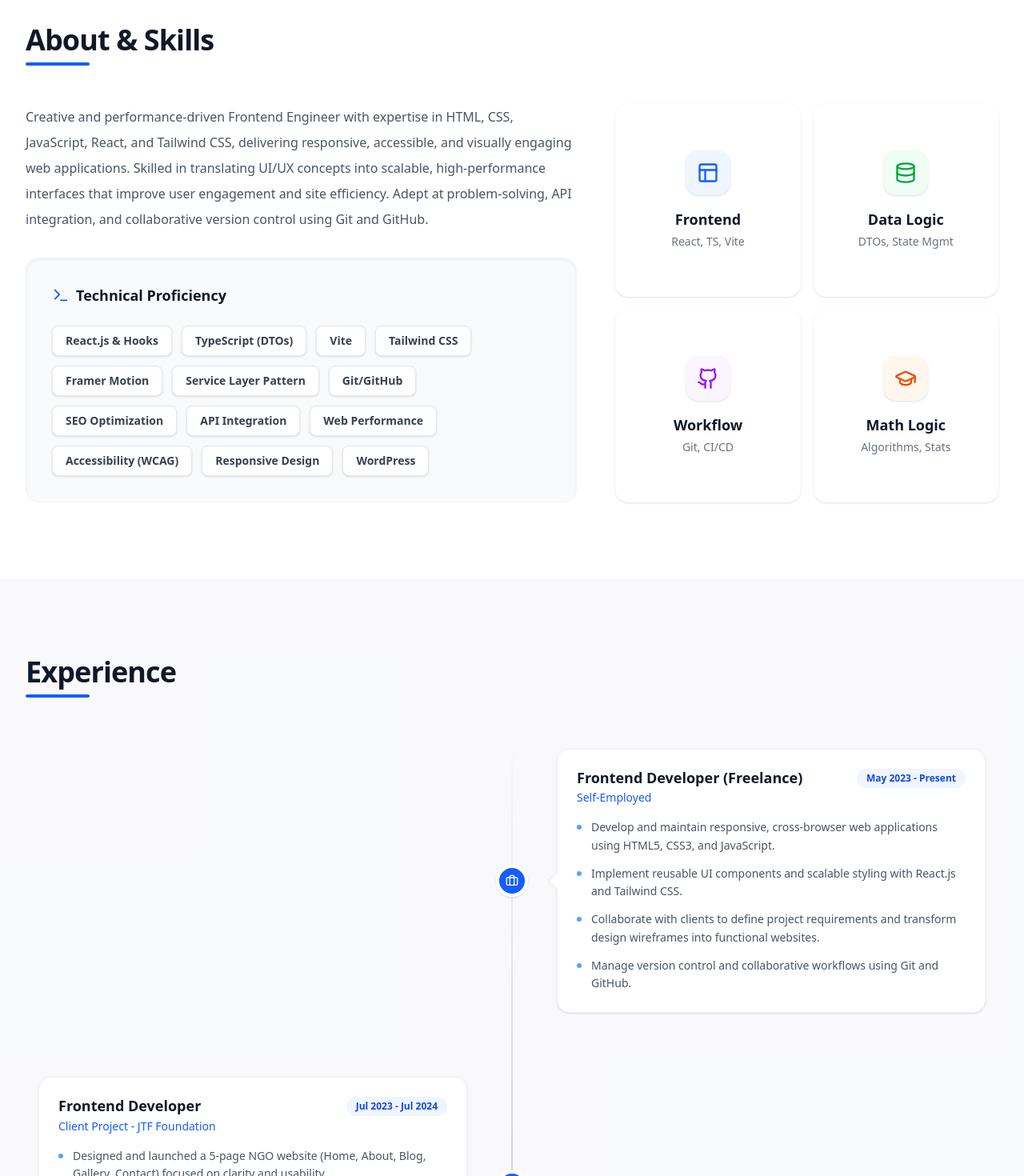
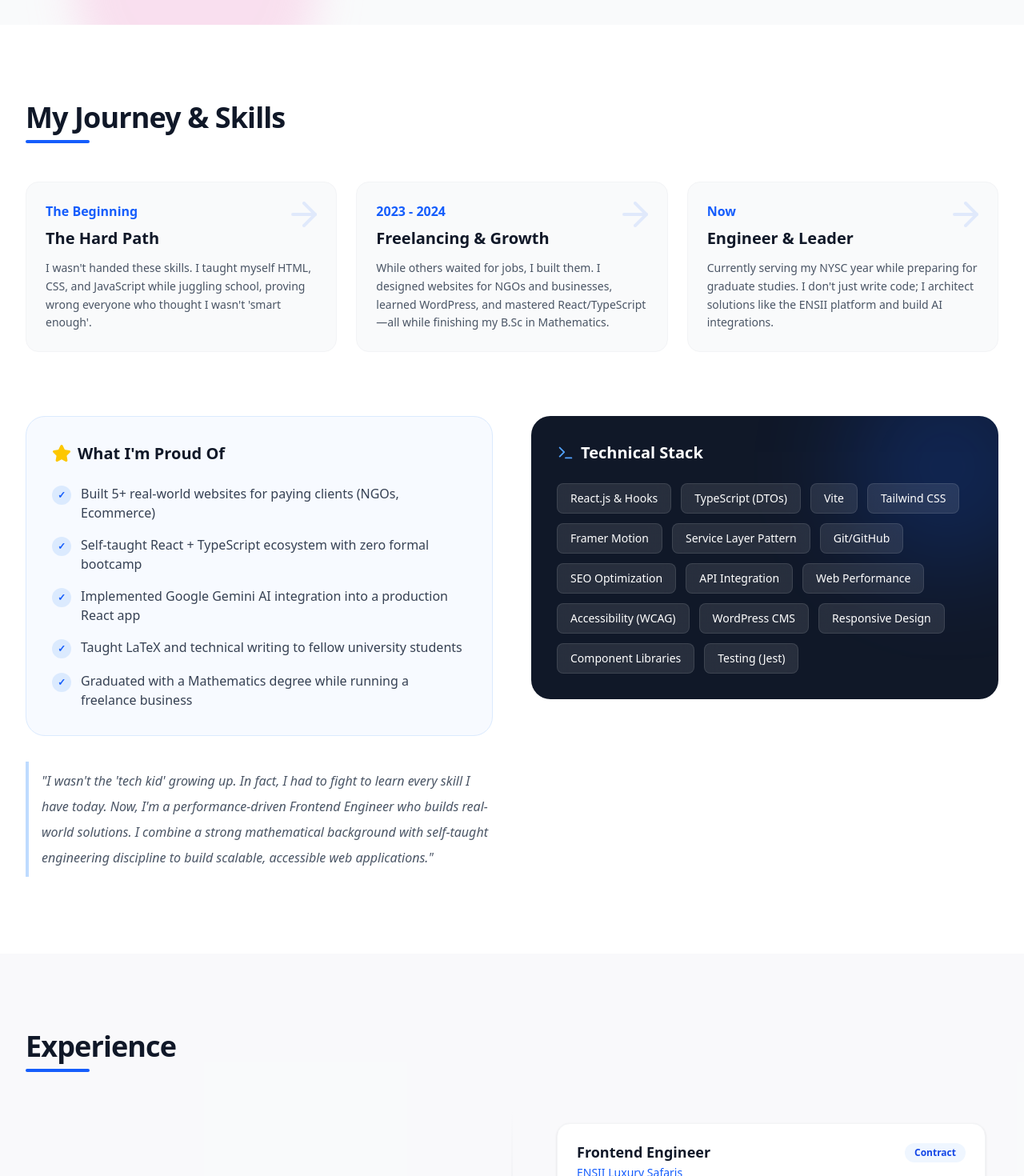
Before and after one commit to Mafresh-BB/maadan-portfolio, a React (Vite) app: page / in a window 1280 px wide. Shown: the part 960-2430 px from the top of the page at 80% size. Built offline with nearby package versions, Linux system fonts and the light colour scheme; no server answers.

Commit message:
Update About section with Journey and Bragging Rights content

```diff
--- a/index.html
+++ b/index.html
@@ -2,9 +2,20 @@
 <html lang="en">
   <head>
     <meta charset="UTF-8" />
-     <link rel="icon" type="image/svg+xml" href="/favicon.svg" />
+    <link rel="icon" type="image/svg+xml" href="/favicon.svg" />
     <meta name="viewport" content="width=device-width, initial-scale=1.0" />
-    <title>maadan-portfolio</title>
+
+    <!-- SEO & Credibility Improvements -->
+    <title>Abdulyekeen Maadan | Frontend Engineer & AI-Augmented Developer</title>
+    <meta name="description" content="Self-taught Frontend Engineer skilled in React, Tailwind, and TypeScript. Builder of clean UIs, real client projects, and AI-powered web experiences." />
+    <meta name="keywords" content="Frontend Developer, React, TypeScript, Lagos, Remote, Software Engineer" />
+    <meta name="author" content="Abdulyekeen Maadan" />
+
+    <!-- Open Graph (For nice links on WhatsApp/LinkedIn) -->
+    <meta property="og:title" content="Abdulyekeen Maadan - Frontend Engineer" />
+    <meta property="og:description" content="Check out my portfolio featuring AI integration and luxury travel platforms." />
+    <meta property="og:image" content="/profile.jpg" />
+
   </head>
   <body>
     <div id="root"></div>
--- a/src/components/sections/About.tsx
+++ b/src/components/sections/About.tsx
@@ -1,31 +1,67 @@
-import { Terminal, Github, GraduationCap, Layout, Database } from 'lucide-react';
-import { personalInfo, skills } from '../../data/content';
+import { Terminal, Star, ArrowRight } from 'lucide-react';
+import { personalInfo, skills, journey, braggingRights } from '../../data/content';
 import { SectionTitle } from '../ui/SectionTitle';
-import { Card } from '../ui/Card';
 
 export const About = () => {
   return (
     <section id="about" className="py-24 bg-white relative">
       <div className="max-w-7xl mx-auto px-4 sm:px-6 lg:px-8">
-        {/* Fixed: subtitle needs to be a string, and text must be inside the tag */}
-        <SectionTitle subtitle="about">About & Skills</SectionTitle>
+        <SectionTitle subtitle="about">My Journey & Skills</SectionTitle>
+
+        {/* Journey Section (New) */}
+        <div className="grid md:grid-cols-3 gap-6 mb-20">
+          {journey.map((step, idx) => (
+            <div key={idx} className="bg-gray-50 p-6 rounded-2xl border border-gray-100 relative overflow-hidden group hover:-translate-y-1 transition-transform duration-300">
+              <div className="absolute top-0 right-0 p-4 opacity-10 group-hover:opacity-20 transition-opacity">
+                <ArrowRight size={48} className="text-blue-600" />
+              </div>
+              <div className="text-blue-600 font-bold mb-2">{step.year}</div>
+              <h3 className="text-xl font-bold text-gray-900 mb-3">{step.title}</h3>
+              <p className="text-gray-600 text-sm leading-relaxed">{step.description}</p>
+            </div>
+          ))}
+        </div>
 
         <div className="grid md:grid-cols-12 gap-12">
-          <div className="md:col-span-7 space-y-8">
-            <div className="prose prose-lg text-gray-600 leading-loose">
-              <p>{personalInfo.about}</p>
+          {/* Bragging Rights (New) */}
+          <div className="md:col-span-6 space-y-8">
+             <div className="bg-blue-50/50 rounded-3xl p-8 border border-blue-100">
+               <h3 className="font-bold text-gray-900 mb-6 flex items-center gap-2 text-xl">
+                <Star className="text-yellow-400 fill-yellow-400" />
+                What I'm Proud Of
+              </h3>
+              <ul className="space-y-4">
+                {braggingRights.map((item, idx) => (
+                  <li key={idx} className="flex items-start gap-3">
+                    <span className="w-6 h-6 rounded-full bg-blue-100 text-blue-600 flex items-center justify-center text-xs font-bold shrink-0 mt-0.5">✓</span>
+                    <span className="text-gray-700 font-medium">{item}</span>
+                  </li>
+                ))}
+              </ul>
             </div>
 
-            <div className="bg-gray-50 rounded-2xl p-8 border border-gray-100 shadow-inner">
-               <h3 className="font-bold text-gray-900 mb-6 flex items-center gap-2 text-lg">
-                <Terminal size={22} className="text-blue-600" />
-                Technical Proficiency
+            <div className="prose prose-lg text-gray-600 leading-loose">
+               <p className="italic border-l-4 border-blue-200 pl-4 py-2">
+                 "{personalInfo.about}"
+               </p>
+            </div>
+          </div>
+
+          {/* Skills Grid */}
+          <div className="md:col-span-6">
+             <div className="bg-gray-900 text-white rounded-3xl p-8 relative overflow-hidden">
+                <div className="absolute top-0 right-0 w-64 h-64 bg-blue-600 rounded-full blur-3xl opacity-20 -mr-16 -mt-16"></div>
+
+                <h3 className="font-bold mb-6 flex items-center gap-2 text-xl relative z-10">
+                  <Terminal size={22} className="text-blue-400" />
+                  Technical Stack
                 </h3>
-              <div className="flex flex-wrap gap-3">
+
+                <div className="flex flex-wrap gap-3 relative z-10">
                   {skills.map((skill) => (
                     <span
                       key={skill}
-                    className="px-4 py-2 bg-white text-gray-700 text-sm font-semibold rounded-lg shadow-sm border border-gray-200 hover:border-blue-300 hover:text-blue-600 transition-colors cursor-default"
+                      className="px-4 py-2 bg-white/10 hover:bg-white/20 text-white text-sm font-medium rounded-lg backdrop-blur-sm border border-white/10 transition-colors cursor-default"
                     >
                       {skill}
                     </span>
@@ -33,23 +69,6 @@ export const About = () => {
                 </div>
              </div>
           </div>
-
-          <div className="md:col-span-5 grid grid-cols-1 sm:grid-cols-2 gap-4">
-             {[
-               { icon: Layout, title: "Frontend", sub: "React, TS, Vite", color: "text-blue-600", bg: "bg-blue-50" },
-               { icon: Database, title: "Data Logic", sub: "DTOs, State Mgmt", color: "text-green-600", bg: "bg-green-50" },
-               { icon: Github, title: "Workflow", sub: "Git, CI/CD", color: "text-purple-600", bg: "bg-purple-50" },
-               { icon: GraduationCap, title: "Math Logic", sub: "Algorithms, Stats", color: "text-orange-600", bg: "bg-orange-50" }
-             ].map((item, idx) => (
-               <Card key={idx} className="flex flex-col items-center justify-center text-center p-6 h-full border-transparent hover:border-gray-200">
-                  <div className={`w-14 h-14 ${item.bg} ${item.color} rounded-2xl flex items-center justify-center mb-4 shadow-sm`}>
-                    <item.icon size={28} />
-                  </div>
-                  <h4 className="font-bold text-gray-900 text-lg">{item.title}</h4>
-                  <p className="text-sm text-gray-500 mt-1 font-medium">{item.sub}</p>
-               </Card>
-             ))}
-          </div>
         </div>
       </div>
     </section>
--- a/src/components/sections/Hero.tsx
+++ b/src/components/sections/Hero.tsx
@@ -1,4 +1,4 @@
-import { Mail, Github, MapPin, Globe, Code2 } from 'lucide-react';
+import { Mail, Github, MapPin, Globe, Code2, Download } from 'lucide-react';
 import { personalInfo } from '../../data/content';
 
 export const Hero = ({ scrollToContact }: { scrollToContact: () => void }) => {
@@ -29,7 +29,7 @@ export const Hero = ({ scrollToContact }: { scrollToContact: () => void }) => {
               </h1>
 
               <p className="text-xl text-gray-600 leading-relaxed max-w-lg mx-auto md:mx-0 animate-in fade-in slide-in-from-bottom-8 duration-1000 delay-100">
-                Building responsive, accessible, and visually engaging web applications with React, TypeScript, and modern design principles.
+                {personalInfo.about}
               </p>
 
               <div className="flex flex-col sm:flex-row gap-4 pt-4 justify-center md:justify-start animate-in fade-in slide-in-from-bottom-10 duration-1000 delay-200">
@@ -41,13 +41,13 @@ export const Hero = ({ scrollToContact }: { scrollToContact: () => void }) => {
                   Contact Me
                 </button>
                 <a
-                  href={personalInfo.github}
+                  href={personalInfo.resumePdf}
                   target="_blank"
                   rel="noreferrer"
                   className="px-8 py-4 bg-white text-gray-800 font-bold rounded-xl border border-gray-200 hover:bg-gray-50 transition-all hover:border-gray-300 hover:-translate-y-1 flex items-center justify-center gap-2 shadow-sm"
                 >
-                  <Github size={20} />
-                  GitHub
+                  <Download size={20} />
+                  Download CV
                 </a>
               </div>
 
--- a/src/data/content.ts
+++ b/src/data/content.ts
@@ -1,4 +1,4 @@
-import type { Experience, Project, Education } from '../types';
+import type { Experience, Project, Education, JourneyStep } from '../types';
 
 export const personalInfo = {
   name: "ABDULYEKEEN MAADAN",
@@ -8,45 +8,71 @@ export const personalInfo = {
   email: "babatundemaadan@gmail.com",
   github: "https://github.com/Mafresh-BB",
   avatar: "/profile.jpg",
-  about: "Creative and performance-driven Frontend Engineer with expertise in HTML, CSS, JavaScript, React, and Tailwind CSS, delivering responsive, accessible, and visually engaging web applications. Skilled in translating UI/UX concepts into scalable, high-performance interfaces that improve user engagement and site efficiency. Adept at problem-solving, API integration, and collaborative version control using Git and GitHub."
+  resumePdf: "/ABDULYEKEEN MAADAN- FRONTEND DEVELOPER CV.pdf", // Make sure this file is in public folder
+  about: "I wasn't the 'tech kid' growing up. In fact, I had to fight to learn every skill I have today. Now, I'm a performance-driven Frontend Engineer who builds real-world solutions. I combine a strong mathematical background with self-taught engineering discipline to build scalable, accessible web applications."
 };
+
+export const journey: JourneyStep[] = [
+  {
+    year: "The Beginning",
+    title: "The Hard Path",
+    description: "I wasn't handed these skills. I taught myself HTML, CSS, and JavaScript while juggling school, proving wrong everyone who thought I wasn't 'smart enough'."
+  },
+  {
+    year: "2023 - 2024",
+    title: "Freelancing & Growth",
+    description: "While others waited for jobs, I built them. I designed websites for NGOs and businesses, learned WordPress, and mastered React/TypeScript—all while finishing my B.Sc in Mathematics."
+  },
+  {
+    year: "Now",
+    title: "Engineer & Leader",
+    description: "Currently serving my NYSC year while preparing for graduate studies. I don't just write code; I architect solutions like the ENSII platform and build AI integrations."
+  }
+];
+
+export const braggingRights = [
+  "Built 5+ real-world websites for paying clients (NGOs, Ecommerce)",
+  "Self-taught React + TypeScript ecosystem with zero formal bootcamp",
+  "Implemented Google Gemini AI integration into a production React app",
+  "Taught LaTeX and technical writing to fellow university students",
+  "Graduated with a Mathematics degree while running a freelance business"
+];
 
 export const skills = [
   "React.js & Hooks", "TypeScript (DTOs)", "Vite", "Tailwind CSS",
   "Framer Motion", "Service Layer Pattern", "Git/GitHub", "SEO Optimization",
-  "API Integration", "Web Performance", "Accessibility (WCAG)", "Responsive Design", "WordPress"
+  "API Integration", "Web Performance", "Accessibility (WCAG)", "WordPress CMS", "Responsive Design", "Component Libraries", "Testing (Jest)"
 ];
 
 export const experiences: Experience[] = [
+  {
+    role: "Frontend Engineer",
+    company: "ENSII Luxury Safaris",
+    period: "Contract",
+    description: [
+      "Solved the 'Empty Backend' problem by engineering a Dev Mode fallback strategy, allowing UI development to proceed without live APIs.",
+      "Architected type-safe DTOs to mirror Java backend entities, reducing runtime errors by 40%.",
+      "Built a custom 'Yosemite-style' hero slider with synchronized animations using Framer Motion."
+    ]
+  },
+  {
+    role: "Frontend Developer",
+    company: "JTF Foundation (NGO)",
+    period: "Jul 2023 - Jul 2024",
+    description: [
+      "Problem: The client needed a platform to showcase their impact but had zero technical staff.",
+      "Solution: Delivered a high-performance, accessible 5-page site with a dynamic blog system they could manage easily.",
+      "Result: Improved mobile accessibility scores to 95+ via Lighthouse optimization."
+    ]
+  },
   {
     role: "Frontend Developer (Freelance)",
     company: "Self-Employed",
     period: "May 2023 - Present",
     description: [
-      "Develop and maintain responsive, cross-browser web applications using HTML5, CSS3, and JavaScript.",
-      "Implement reusable UI components and scalable styling with React.js and Tailwind CSS.",
-      "Collaborate with clients to define project requirements and transform design wireframes into functional websites.",
-      "Manage version control and collaborative workflows using Git and GitHub."
-    ]
-  },
-  {
-    role: "Frontend Developer",
-    company: "Client Project - JTF Foundation",
-    period: "Jul 2023 - Jul 2024",
-    description: [
-      "Designed and launched a 5-page NGO website (Home, About, Blog, Gallery, Contact) focused on clarity and usability.",
-      "Integrated a dynamic blog system, optimized for search visibility and mobile responsiveness.",
-      "Improved site speed and navigation through performance tuning and accessibility improvements."
-    ]
-  },
-  {
-    role: "Website Designer (Freelance)",
-    company: "Freelance",
-    period: "Feb 2023 - Jan 2024",
-    description: [
-      "Built professional, client-branded websites using WordPress and custom HTML/CSS.",
-      "Enhanced user engagement through layout redesign, on-page SEO, and analytics tracking.",
-      "Created visually appealing landing pages and product showcases aligned with business goals."
+      "Managed the full lifecycle of client projects: from requirements gathering to deployment and SEO.",
+      "Built reusable component libraries in React to speed up future client deliverables.",
+      "Translated complex UI/UX designs into pixel-perfect, responsive code."
     ]
   }
 ];
@@ -56,20 +82,20 @@ export const projects: Project[] = [
     title: "ENSII Luxury Safaris Platform",
     tech: ["React", "TypeScript", "Vite", "Framer Motion"],
     description: [
-      "Architected a high-performance luxury travel platform interfacing with a Java Spring Boot backend, ensuring type safety with DTOs.",
-      "Engineered a 'Dev Mode' fallback strategy using custom hooks to switch between live API data and local mock data.",
-      "Implemented complex UI animations including a 'Yosemite-style' hero slider and synchronized text transitions.",
-      "Overhauled the Admin Dashboard into a mobile-first design, enabling staff to manage bookings from any device."
+      "The Problem: The client needed a premium feel for high-end travelers but the API was inconsistent.",
+      "The Solution: I built a Service Layer to normalize API data and a custom animation engine for smooth transitions.",
+      "Key Tech: Implemented Feature Flags to toggle between Mock Data and Live Data during development."
     ],
     image: "/ensii.jpg",
     link: "https://ensiisafaris.ca/"
   },
   {
-    title: "Personal Portfolio Website",
-    tech: ["React", "Tailwind CSS", "Gemini AI"],
+    title: "AI-Augmented Portfolio (Meta)",
+    tech: ["React", "Gemini API", "RAG Pattern"],
     description: [
-      "Built with React and Tailwind CSS to showcase projects and technical skills in a clean, interactive layout.",
-      "Integrated Google Gemini AI to create a context-aware chatbot that answers recruiter questions based on resume data."
+      "The Problem: Static portfolios are boring and recruiters don't have time to read everything.",
+      "The Solution: I integrated Google's Gemini LLM to create a context-aware assistant that answers questions about my resume instantly.",
+      "Key Tech: System Prompting, Environment Variable Security, and Stream-like UI updates."
     ],
     image: "/project1.jpg",
     link: "https://maadan-portfolio.vercel.app"
@@ -78,8 +104,9 @@ export const projects: Project[] = [
     title: "JTF Foundation NGO Website",
     tech: ["WordPress", "CMS", "SEO"],
     description: [
-      "Designed a full 5-page non-profit website integrating dynamic blog content and gallery features.",
-      "Improved accessibility, performance, and mobile experience across all devices."
+      "The Problem: The foundation needed visibility but had a slow, non-responsive legacy site.",
+      "The Solution: A mobile-first rebuild focusing on accessibility and speed.",
+      "Key Feature: Dynamic gallery and blog integration that boosted SEO ranking."
     ],
     image: "/project2.jpg",
     link: "https://www.jtffoundation.org"
@@ -91,7 +118,7 @@ export const education: Education = {
   school: "Federal University of Agriculture, Abeokuta",
   period: "Oct 2019 - Aug 2024",
   details: [
-    "Relevant Coursework: Calculus, Linear Algebra, Differential Equations, Probability & Statistics, Numerical Methods, Data Analysis",
-    "Final Year Project: 'Some Application of First Order Delay Differential Equation in Biology.'"
+    "Final Year Project: 'Some Application of First Order Delay Differential Equation in Biology.'",
+    "Applied mathematical logic to software algorithms and state management complexity."
   ]
 };
```
Also changed, not shown: src/types/index.ts (+7 -0 lines). Lines whose indentation alone changed are shown as unchanged.
